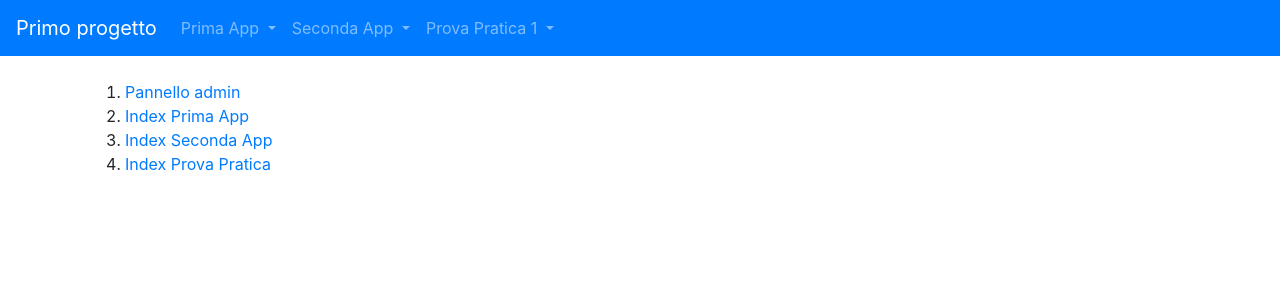
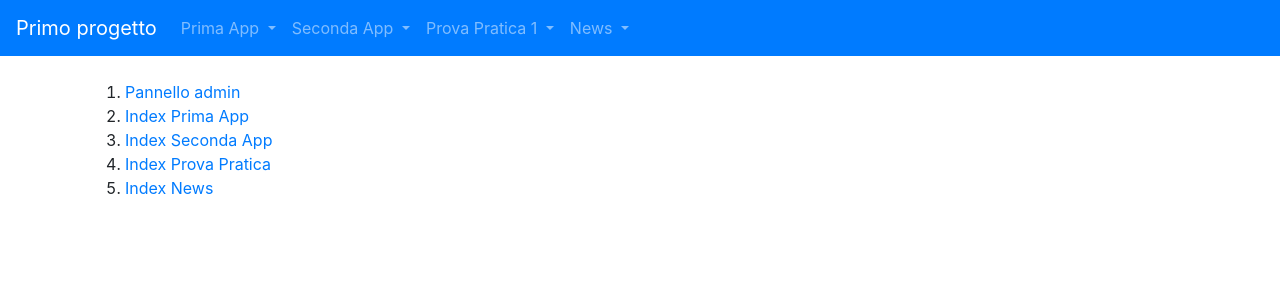
Before and after one commit to ChristianBandera/primo_progetto, a Django app: template templates/index_root.html in a window 1280 px wide. Shown: the top 300 px of the page. Run offline with Django 5.2, Linux system fonts and the light colour scheme; the template is opened without the code that fills it, so the values that code supplies are empty.

Commit message:
finito news

```diff
--- a/news/templates/news/articolo_detail.html
+++ b/news/templates/news/articolo_detail.html
@@ -3,5 +3,7 @@
 {%block title%} {{block.super}} {{ articolo.titolo }} {%endblock title %}
 
 {%block content%}
-
+    <h1>{{ articolo.titolo }}</h1>
+    <h3>{{ articolo.contenuto }}</h3>
+    <h5>Autore: {{ articolo.giornalista }}</h5>
 {%endblock content%}
--- a/news/urls.py
+++ b/news/urls.py
@@ -1,9 +1,10 @@
 from django.urls import path
-from news.views import home, articoloDetailView
+from news.views import homepage, articoloDetailView, index
 
 app_name = "news"
 
 urlpatterns = [
-    path('', home, name="homeview"),
+    path('', index, name='index'),
+    path('homepage', homepage, name="homepage"),
     path("articoli/<int:pk>", articoloDetailView, name="articolo_detail")
 ]
--- a/news/views.py
+++ b/news/views.py
@@ -40,7 +40,7 @@ def home(request):
     return HttpResponse("<h1>" + response + "</h1>")
 """
 
-def home(request):
+def homepage(request):
     articoli= Articolo.objects.all()
     giornalisti= Giornalista.objects.all()
     context= {"articoli": articoli, "giornalisti": giornalisti}
@@ -52,3 +52,7 @@ def articoloDetailView(request, pk):
     articolo= get_object_or_404(Articolo, pk=pk)
     context = {"articolo": articolo}
     return render(request, "articolo_detail.html", context)
+
+
+def index(request):
+    return render(request, "news/index.html")
--- a/templates/base.html
+++ b/templates/base.html
@@ -56,7 +56,7 @@
                 </li>
 
                 <li class="nav-item dropdown">
-                    <!-- Dropdown seconda app-->
+                    <!-- Dropdown prova pratica-->
                     <a class="nav-link dropdown-toggle" href="#" id="ProvaPraticaDropdownMenuLink" role="button"
                         data-toggle="dropdown" aria-haspopup="true" aria-expanded="false">
                         Prova Pratica 1
@@ -65,6 +65,19 @@
                         <a class="dropdown-item" href="{% url 'prova_pratica_1:index'%}">Index</a>
                         <a class="dropdown-item" href="{% url 'prova_pratica_1:differenza'%}">Differenza</a>
                         <a class="dropdown-item" href="{% url 'prova_pratica_1:pari_dispari'%}">Pari Dispari</a>
+                    </div>
+                </li>
+
+
+                <li class="nav-item dropdown">
+                    <!-- Dropdown news-->
+                    <a class="nav-link dropdown-toggle" href="#" id="NewsDropdownMenuLink" role="button"
+                        data-toggle="dropdown" aria-haspopup="true" aria-expanded="false">
+                        News
+                    </a>
+                    <div class="dropdown-menu" aria-labelledby="NewsDropdownMenuLink">
+                        <a class="dropdown-item" href="{% url 'news:index'%}">Index</a>
+                        <a class="dropdown-item" href="{% url 'news:homepage'%}">Homepage</a>
                     </div>
                 </li>
             </ul>
--- a/templates/index_root.html
+++ b/templates/index_root.html
@@ -8,5 +8,6 @@
         <li><a href ="{% url 'prima_app:index'%}">Index Prima App</a></li>
         <li><a href ="{% url 'seconda_app:index'%}">Index Seconda App</a></li>
         <li><a href ="{% url 'prova_pratica_1:index'%}">Index Prova Pratica</a></li>
+        <li><a href ="{% url 'news:index'%}">Index News</a></li>
     </ol>
 {%endblock content%}
```
Also changed, not shown: news/templates/news/index.html (added, +10 -0 lines).
